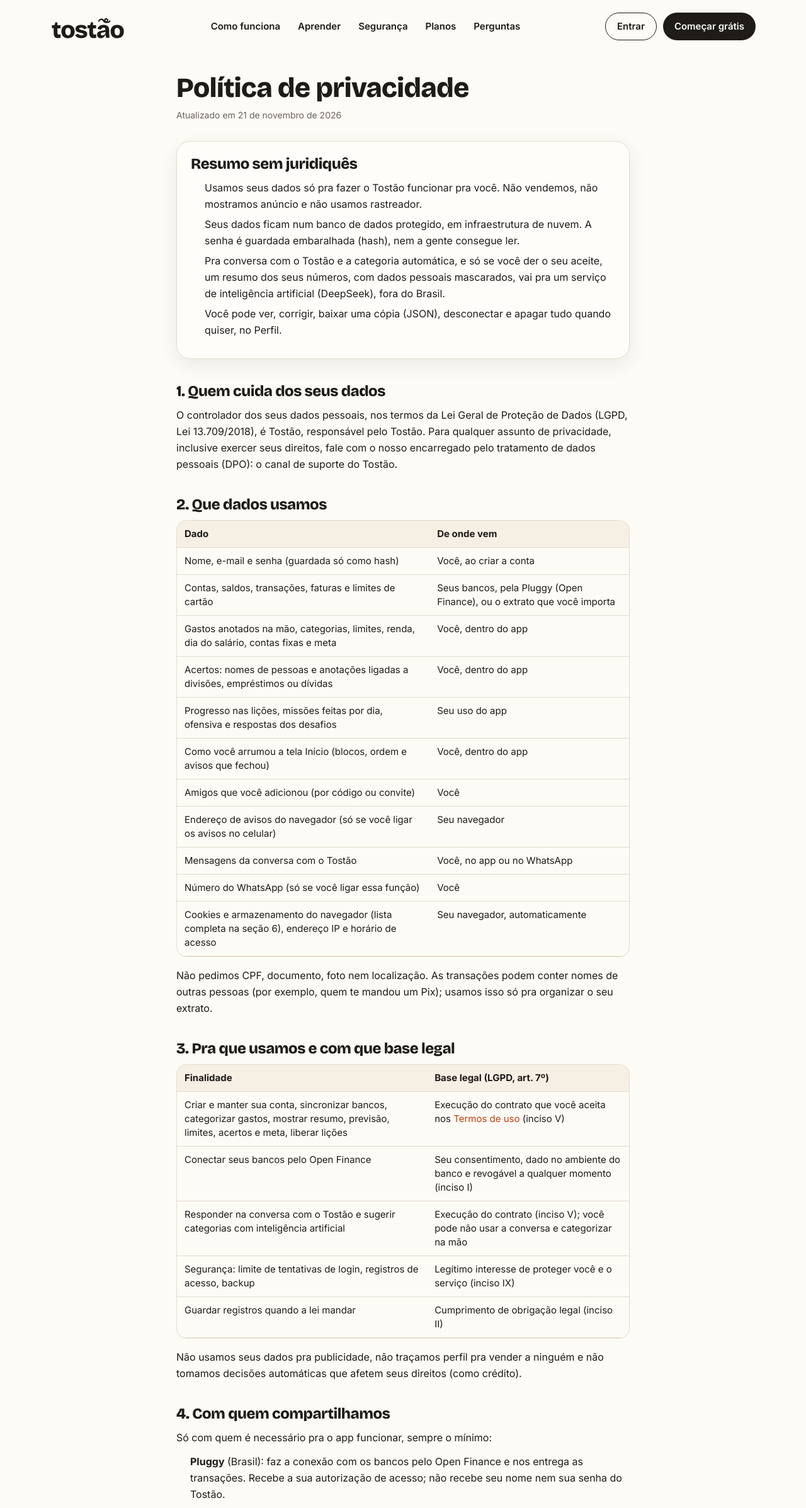
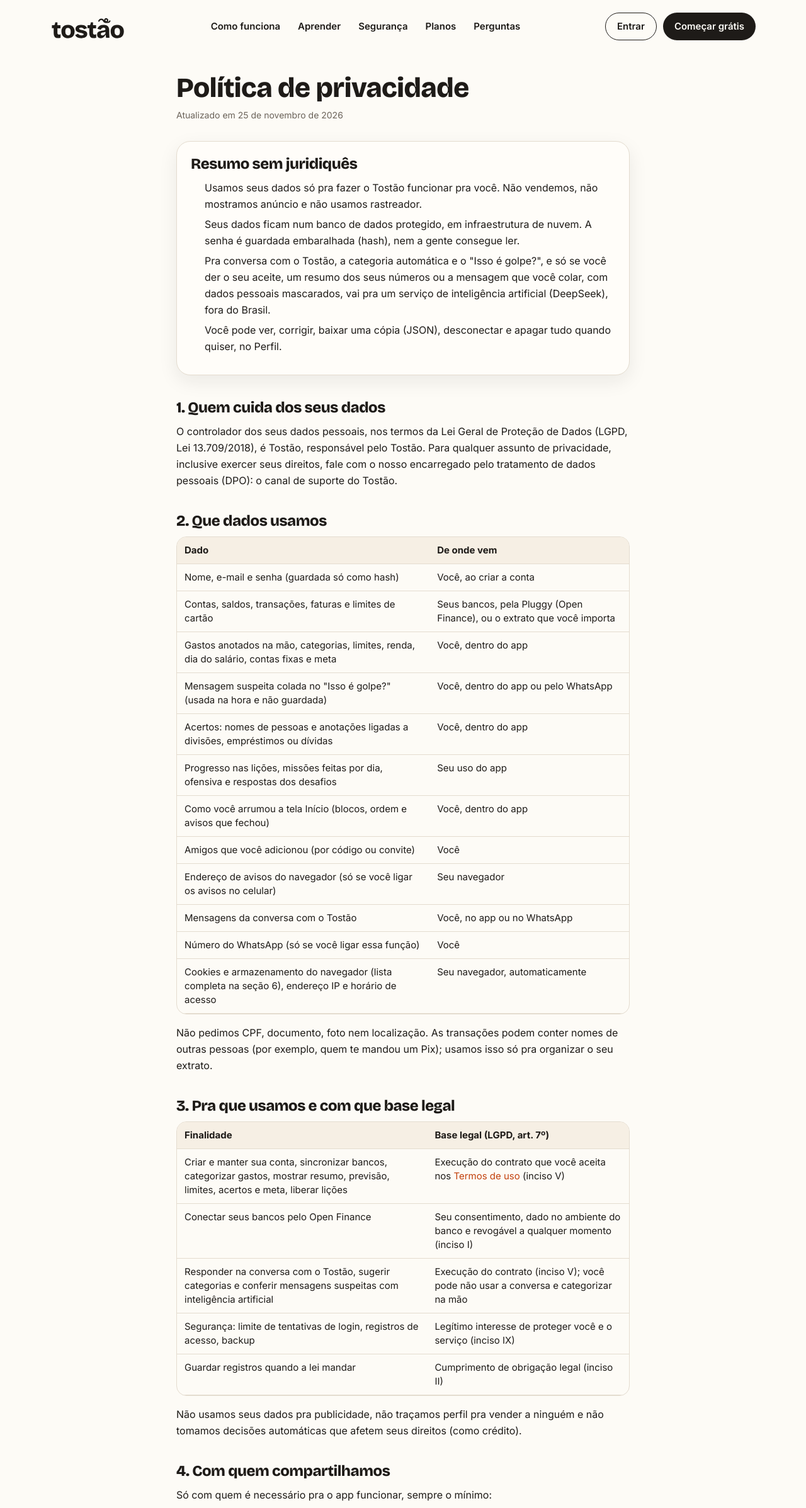
Before and after one commit to pedrohper/tostao-prototipo, a Next.js app in the folder apps/web/: page /privacidade in a window 1280 px wide. Shown: the top 2395 px of the page at 63% size. Built offline with nearby package versions, Linux system fonts and the light colour scheme; no server answers.

Commit message:
docs(privacidade): conta o que o "Isso é golpe?" manda pra IA (aviso do app e Política)

```diff
--- a/apps/web/app/(site)/legal.tsx
+++ b/apps/web/app/(site)/legal.tsx
@@ -21,7 +21,16 @@ export function Controlador() {
   return <>{cnpj ? `${entity}, CNPJ ${cnpj}` : entity}</>;
 }
 
-export async function LegalPage({ title, children }: { title: string; children: React.ReactNode }) {
+export async function LegalPage({
+  title,
+  children,
+  documento = 'termos',
+}: {
+  title: string;
+  children: React.ReactNode;
+  /** Cada documento tem a própria data de atualização. */
+  documento?: 'termos' | 'privacidade';
+}) {
   const { t } = await getI18n();
   const l = t.legal;
   return (
@@ -30,7 +39,9 @@ export async function LegalPage({ title, children }: { title: string; children:
         <SiteHeader />
         <main className={s.doc}>
           <h1 className={s.disp}>{title}</h1>
-          <p className={s.atualizado}>{l.updatedOn(l.updatedDate)}</p>
+          <p className={s.atualizado}>
+            {l.updatedOn(documento === 'privacidade' ? l.privacyUpdatedDate : l.updatedDate)}
+          </p>
           {children}
         </main>
         <SiteFooter />
--- a/apps/web/app/(site)/privacidade/page.tsx
+++ b/apps/web/app/(site)/privacidade/page.tsx
@@ -11,7 +11,7 @@ export const metadata: Metadata = {
 export default async function PrivacidadePage() {
   const { t } = await getI18n();
   return (
-    <LegalPage title={t.legal.privacyTitle}>
+    <LegalPage title={t.legal.privacyTitle} documento="privacidade">
       <Resumo>
         <ul>
           <li>
@@ -23,9 +23,9 @@ export default async function PrivacidadePage() {
             (hash), nem a gente consegue ler.
           </li>
           <li>
-            Pra conversa com o Tostão e a categoria automática, e só se você der o seu aceite, um resumo dos seus
-            números, com dados pessoais mascarados, vai pra um serviço de inteligência artificial (DeepSeek), fora do
-            Brasil.
+            Pra conversa com o Tostão, a categoria automática e o &quot;Isso é golpe?&quot;, e só se você der o seu
+            aceite, um resumo dos seus números ou a mensagem que você colar, com dados pessoais mascarados, vai pra um
+            serviço de inteligência artificial (DeepSeek), fora do Brasil.
           </li>
           <li>Você pode ver, corrigir, baixar uma cópia (JSON), desconectar e apagar tudo quando quiser, no Perfil.</li>
         </ul>
@@ -58,6 +58,10 @@ export default async function PrivacidadePage() {
           <tr>
             <td>Gastos anotados na mão, categorias, limites, renda, dia do salário, contas fixas e meta</td>
             <td>Você, dentro do app</td>
+          </tr>
+          <tr>
+            <td>Mensagem suspeita colada no &quot;Isso é golpe?&quot; (usada na hora e não guardada)</td>
+            <td>Você, dentro do app ou pelo WhatsApp</td>
           </tr>
           <tr>
             <td>Acertos: nomes de pessoas e anotações ligadas a divisões, empréstimos ou dívidas</td>
@@ -121,7 +125,10 @@ export default async function PrivacidadePage() {
             <td>Seu consentimento, dado no ambiente do banco e revogável a qualquer momento (inciso I)</td>
           </tr>
           <tr>
-            <td>Responder na conversa com o Tostão e sugerir categorias com inteligência artificial</td>
+            <td>
+              Responder na conversa com o Tostão, sugerir categorias e conferir mensagens suspeitas com inteligência
+              artificial
+            </td>
             <td>Execução do contrato (inciso V); você pode não usar a conversa e categorizar na mão</td>
           </tr>
           <tr>
@@ -151,7 +158,10 @@ export default async function PrivacidadePage() {
           automática, <b>só depois do seu aceite</b> (você pode revogar quando quiser). Antes de enviar, nós mascaramos
           dados pessoais (CPF, e-mail, telefone, chaves Pix e nomes em transações). Recebe seu primeiro nome, suas
           mensagens e um resumo dos seus números (saldos, gastos por categoria, renda, assinaturas, limites e meta) ou a
-          descrição e o valor das transações sem categoria. Não recebe e-mail, senha nem dados de acesso ao banco.
+          descrição e o valor das transações sem categoria. No &quot;Isso é golpe?&quot;, recebe o texto que você colar,
+          com CPF, e-mail, telefone, números de conta e cartão e o seu nome mascarados; nomes de outras pessoas e links
+          que estejam na mensagem vão junto, e o Tostão não guarda a mensagem nem a resposta. Não recebe o seu e-mail,
+          senha nem dados de acesso ao banco.
         </li>
         <li>
           <b>Resend</b> (Estados Unidos): envia os e-mails da sua conta (verificação de e-mail e redefinição de senha).
--- a/apps/web/components/ai-consent-card.tsx
+++ b/apps/web/components/ai-consent-card.tsx
@@ -37,6 +37,11 @@ export function AiConsentCard({ onAccepted, compact = false }: { onAccepted?: ()
         enviadas.
       </p>
       <p className="m-0 text-[14px] leading-[21px]">
+        No <strong>&ldquo;Isso é golpe?&rdquo;</strong> vai o texto que você colar, com CPF, e-mail, telefone, números
+        de conta/cartão e o seu nome mascarados. Nome de outra pessoa que esteja na mensagem pode ir junto. O Tostão não
+        guarda a mensagem nem a resposta.
+      </p>
+      <p className="m-0 text-[14px] leading-[21px]">
         A IA <strong>nunca grava nada sozinha</strong>: qualquer lançamento sugerido só vale depois do seu
         &ldquo;confirmar&rdquo;. Você pode desativar quando quiser. Detalhes na{' '}
         <Link href="/privacidade" className="font-semibold underline">
--- a/apps/web/lib/i18n-locales/en.ts
+++ b/apps/web/lib/i18n-locales/en.ts
@@ -479,6 +479,7 @@ export const en: Dictionary = {
     privacyLink: 'Privacy',
     updatedOn: (date) => `Updated on ${date}`,
     updatedDate: 'November 21, 2026',
+    privacyUpdatedDate: 'November 25, 2026',
     summaryHeading: 'Plain-English summary',
     privacyTitle: 'Privacy policy',
     termsTitle: 'Terms of use',
--- a/apps/web/lib/i18n-locales/es.ts
+++ b/apps/web/lib/i18n-locales/es.ts
@@ -483,6 +483,7 @@ export const es: Dictionary = {
     privacyLink: 'Privacidad',
     updatedOn: (date) => `Actualizado el ${date}`,
     updatedDate: '21 de noviembre de 2026',
+    privacyUpdatedDate: '25 de noviembre de 2026',
     summaryHeading: 'Resumen sin lenguaje legal',
     privacyTitle: 'Política de privacidad',
     termsTitle: 'Términos de uso',
--- a/apps/web/lib/i18n-locales/pt-br.ts
+++ b/apps/web/lib/i18n-locales/pt-br.ts
@@ -481,6 +481,7 @@ export const ptBR: Dictionary = {
     privacyLink: 'Privacidade',
     updatedOn: (date) => `Atualizado em ${date}`,
     updatedDate: '21 de novembro de 2026',
+    privacyUpdatedDate: '25 de novembro de 2026',
     summaryHeading: 'Resumo sem juridiquês',
     privacyTitle: 'Política de privacidade',
     termsTitle: 'Termos de uso',
--- a/apps/web/lib/i18n-locales/types.ts
+++ b/apps/web/lib/i18n-locales/types.ts
@@ -434,6 +434,7 @@ export interface Dictionary {
     privacyLink: string;
     updatedOn: (date: string) => string;
     updatedDate: string;
+    privacyUpdatedDate: string;
     summaryHeading: string;
     privacyTitle: string;
     termsTitle: string;
```
Also changed, not shown: 1 other file (tests, documents, lock files or other folders).
